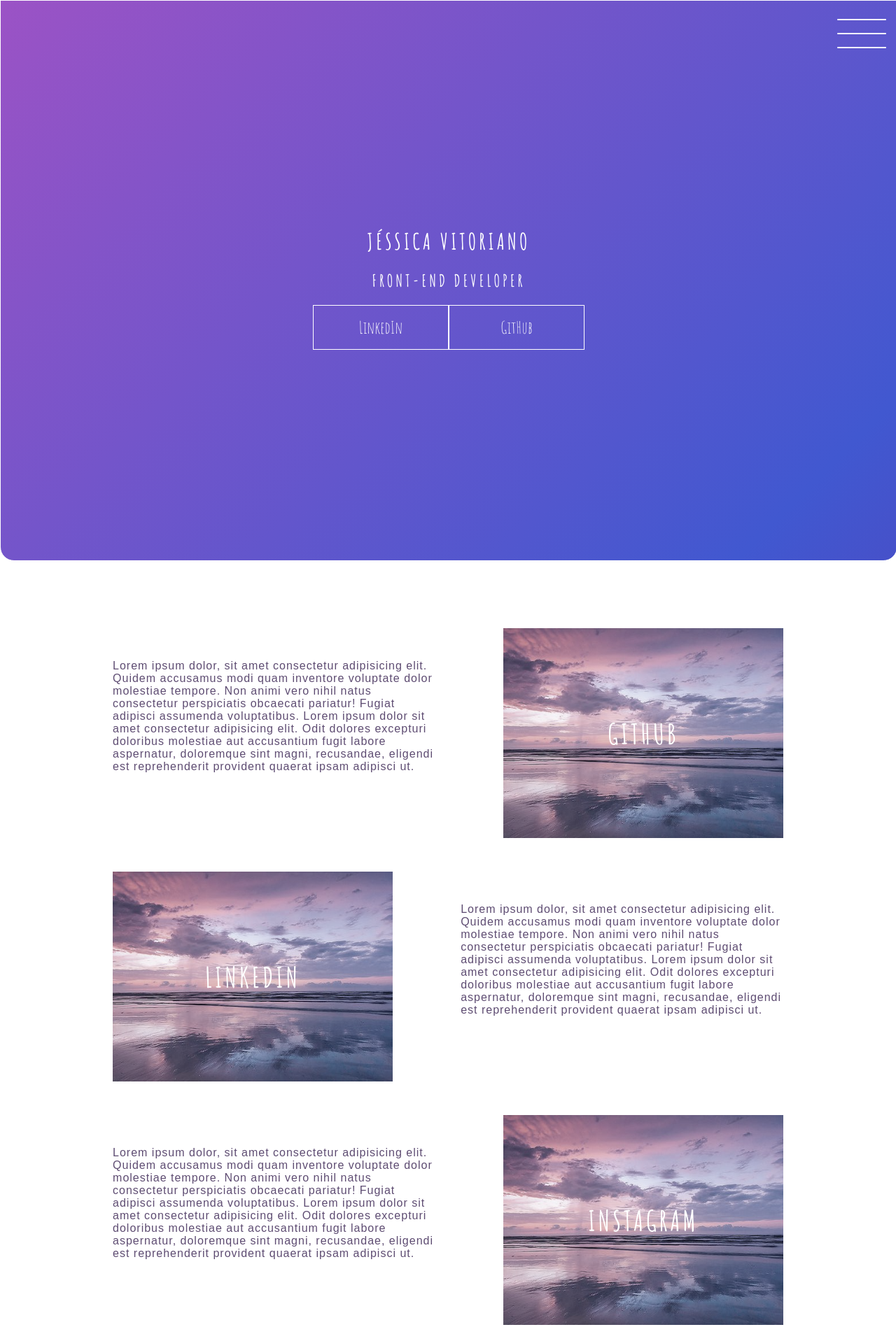
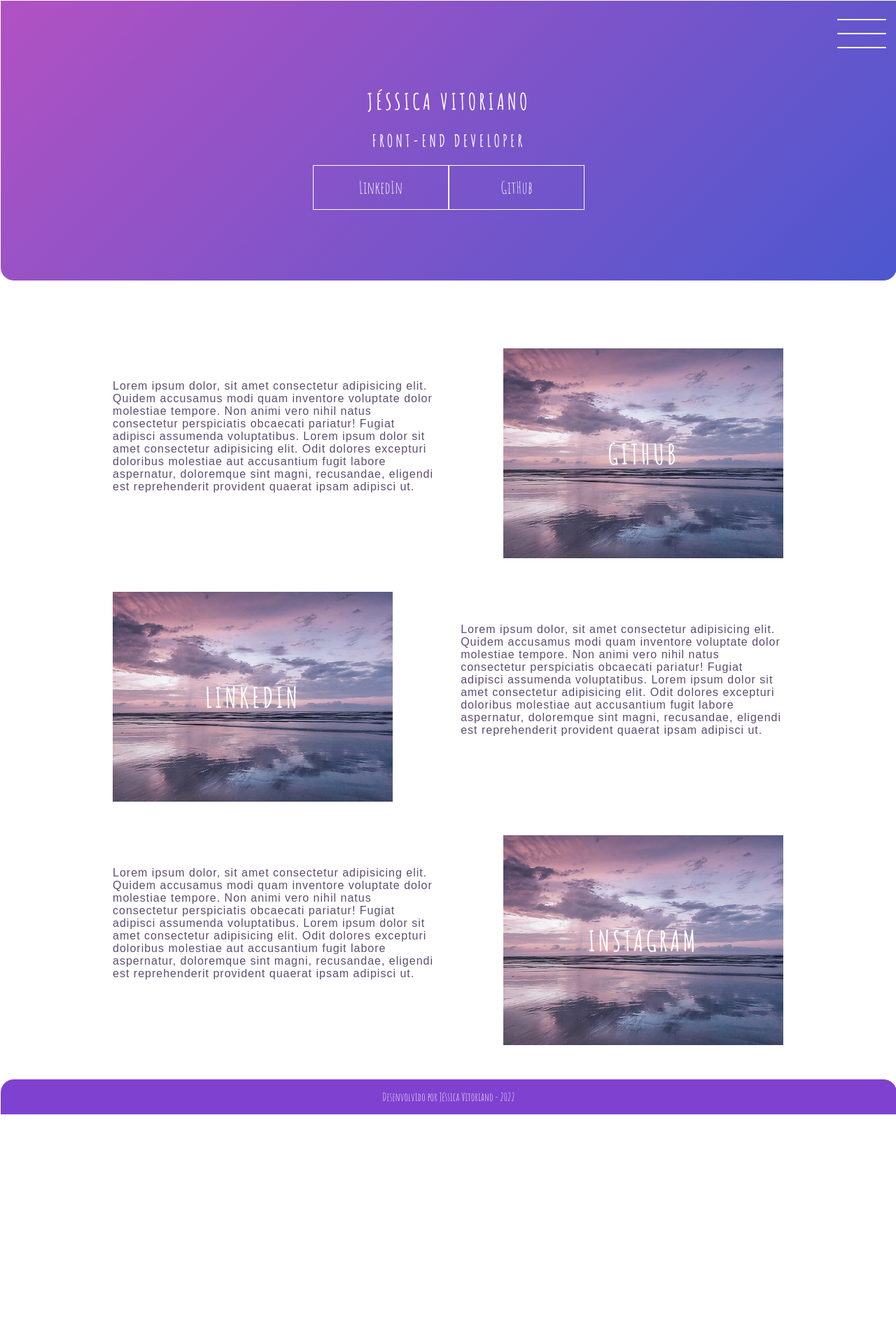
Before and after one commit to imJessicaV/portifolio, a plain HTML site: page index.html in a window 1280 px wide. Shown: the top 1897 px of the page at 70% size. After the commit the page ends 1594 px from the top, so only its background shows below. Drawn offline with Linux system fonts and the light colour scheme.

Commit message:
Update style.css

```diff
--- a/style.css
+++ b/style.css
@@ -10,7 +10,7 @@ body{
 
 /*HEADER*/
 .header-wrapper{
-    height: 100vh;
+    height: 50vh;
     width: 100%;
     background: linear-gradient(-45deg, purple, #4158D0,  #C850C0,  #FFCC70);
     background-size: 400% 400%;
@@ -291,7 +291,7 @@ li{
 }
 
 .footer{
-    height: 100px;
+    height: 50px;
     width: 100%;
     display: flex;
     justify-content: center;
```
